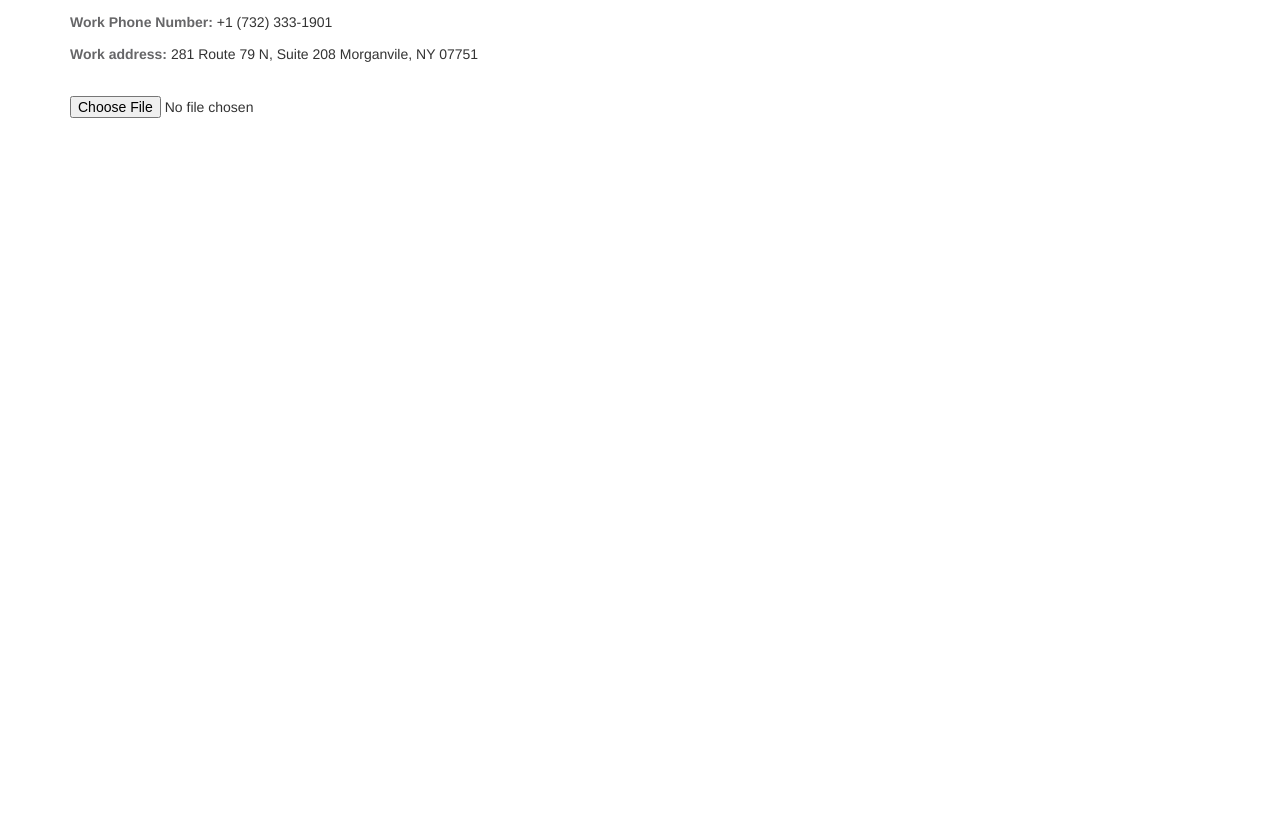
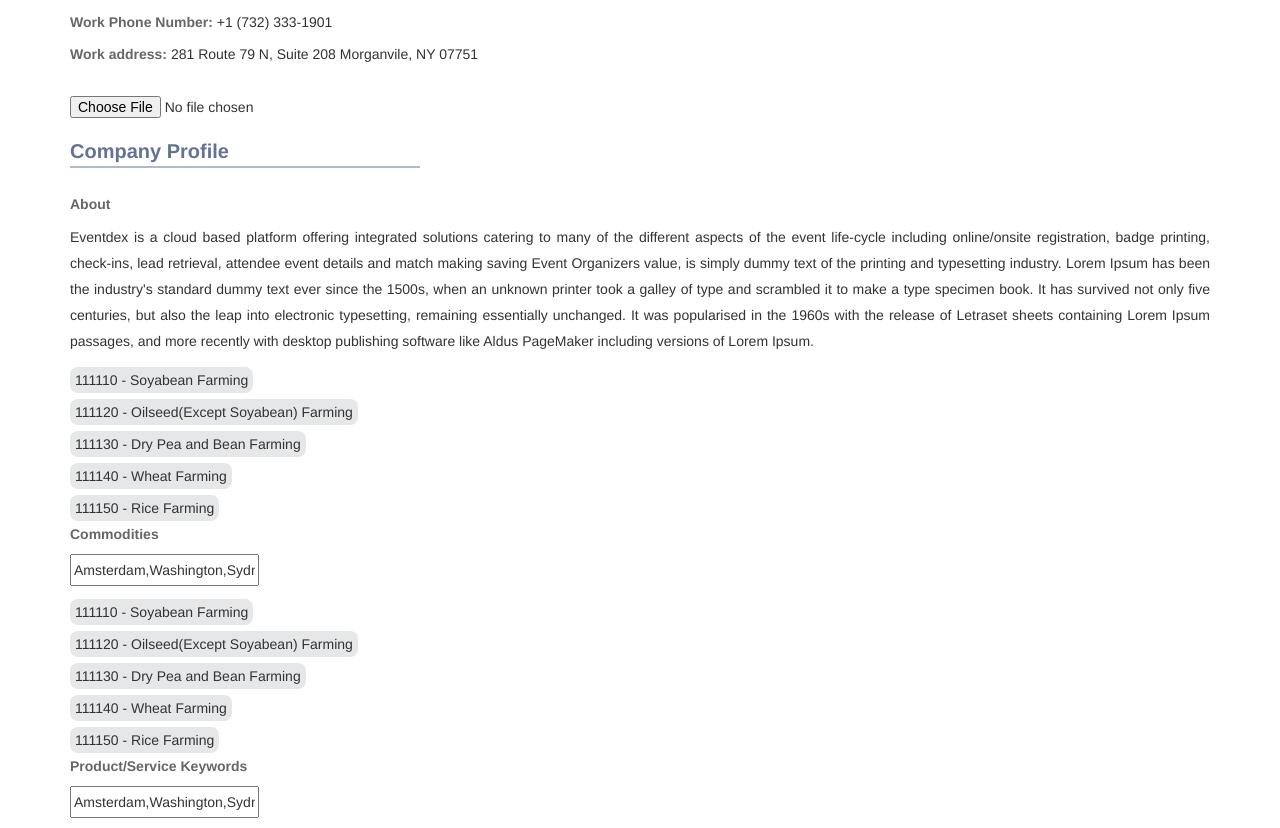
Before and after one commit to amit-shaw/angular-sf, an Angular app: page / in a window 1280 px wide. Shown: the part 367-1195 px from the top of the page. Before the commit the page ends 800 px from the top, so only its background shows below. Built offline with nearby package versions, Linux system fonts and the light colour scheme; what angular-font-awesome would draw is missing.

Commit message:
sandeep0506:company profile design

```diff
--- a/package.json
+++ b/package.json
@@ -21,9 +21,11 @@
     "@angular/platform-browser": "^5.2.0",
     "@angular/platform-browser-dynamic": "^5.2.0",
     "@angular/router": "^5.2.0",
+    "@ng-bootstrap/ng-bootstrap": "^2.0.0",
     "angular-font-awesome": "^3.1.2",
     "core-js": "^2.4.1",
     "font-awesome": "^4.7.0",
+    "ngx-tags-input": "^1.1.1",
     "rxjs": "^5.5.6",
     "zone.js": "^0.8.19"
   },
--- a/src/app/app.component.html
+++ b/src/app/app.component.html
@@ -1 +1,2 @@
 <app-basic-info></app-basic-info>
+<app-company-profile></app-company-profile>
--- a/src/app/app.module.ts
+++ b/src/app/app.module.ts
@@ -5,13 +5,15 @@
 import { AppComponent } from './app.component';
 import { BasicInfoComponent } from './basic-info/basic-info.component';
 import { AngularFontAwesomeModule } from 'angular-font-awesome';
+import { CompanyProfileComponent } from './company-profile/company-profile.component';
 
 
 
 @NgModule({
   declarations: [
     AppComponent,
-    BasicInfoComponent
+    BasicInfoComponent,
+    CompanyProfileComponent
   ],
   imports: [
     BrowserModule,
@@ -20,4 +22,5 @@
   providers: [],
   bootstrap: [AppComponent]
 })
+
 export class AppModule { }
--- /dev/null
+++ b/src/app/company-profile/company-profile.component.css
@@ -0,0 +1,7 @@
+.company-prof-header{font-size: 20px;font-weight: bold;color: #627396;line-height: 28px;padding: 19px 30px 6px 0px;}
+.company-prof .field-title{font-weight: bold;color: #666668; font-size: 14px;}
+.company-prof .field-descr{text-align: justify;line-height: 26px;}
+.company-prof .company-header-hr{border: solid 1px #b1bacb !important; margin-top: 1px;padding: 0;}
+.company-prof .margin-0{padding: 0px;}
+.naics-code-val{background: #E6E7E8; padding: 5px;border-radius: 8px;}
+.naics-code-data{line-height: 32px;}
--- /dev/null
+++ b/src/app/company-profile/company-profile.component.html
@@ -0,0 +1,69 @@
+<div class="container">
+  <div class="row">
+    <div class="col-sm-12">
+      <div class="company-prof">
+      <div class="company-prof-header col-md-4">Company Profile
+      <hr class="company-header-hr">
+    </div>
+    <div class="col-md-12 margin-0">
+      <p class="field-title">About</p>
+      <p class="field-descr">Eventdex is a cloud based platform offering integrated solutions catering to many of the different aspects of the event life-cycle
+        including online/onsite registration, badge printing, check-ins, lead retrieval, attendee event details and match making saving
+        Event Organizers value, is simply dummy text of the printing and typesetting industry. Lorem Ipsum has been the industry's
+        standard dummy text ever since the 1500s, when an unknown printer took a galley of type and scrambled it to make a type
+        specimen book. It has survived not only five centuries, but also the leap into electronic typesetting, remaining essentially
+        unchanged. It was popularised in the 1960s with the release of Letraset sheets containing Lorem Ipsum passages, and more
+        recently with desktop publishing software like Aldus PageMaker including versions of Lorem Ipsum.</p>
+        </div>
+      <div class="col-md-12 margin-0">
+          <div>
+              <div class="naics-code-data row">
+                <div class="col-md-12 margin-bittom-1">
+                <span class="naics-code-val">111110 - Soyabean Farming</span>
+                </div>
+                <div class="col-md-12 margin-bittom-1">
+                <span class="naics-code-val">111120 - Oilseed(Except Soyabean) Farming</span>
+                </div>
+                <div class="col-md-12 margin-bittom-1">
+                <span class="naics-code-val">111130 - Dry Pea and Bean Farming</span>
+                </div>
+                <div class="col-md-12 margin-bittom-1">
+                <span class="naics-code-val">111140 - Wheat Farming</span>
+                </div>
+                <div class="col-md-12 margin-bittom-1">
+                <span class="naics-code-val">111150 - Rice Farming</span>
+                </div>
+                </div>
+            </div>
+          <p class="field-title" id="c">Commodities</p>
+          <p class="field-descr"><input type="text" value="Amsterdam,Washington,Sydney,Beijing,Cairo" data-role="tagsinput"/> </p>
+            </div>
+      <div class="col-md-12 margin-0">
+          <div>
+              <div class="naics-code-data row">
+                <div class="col-md-12 margin-bittom-1">
+                <span class="naics-code-val">111110 - Soyabean Farming</span>
+                </div>
+                <div class="col-md-12 margin-bittom-1">
+                <span class="naics-code-val">111120 - Oilseed(Except Soyabean) Farming</span>
+                </div>
+                <div class="col-md-12 margin-bittom-1">
+                <span class="naics-code-val">111130 - Dry Pea and Bean Farming</span>
+                </div>
+                <div class="col-md-12 margin-bittom-1">
+                <span class="naics-code-val">111140 - Wheat Farming</span>
+                </div>
+                <div class="col-md-12 margin-bittom-1">
+                <span class="naics-code-val">111150 - Rice Farming</span>
+                </div>
+                </div>
+            </div>
+        <p class="field-title" id="c">Product/Service Keywords</p>
+        <p class="field-descr"><input type="text" value="Amsterdam,Washington,Sydney,Beijing,Cairo" data-role="tagsinput"/> </p>
+        </div>
+      </div>
+    </div>
+
+
+  </div>
+</div>
--- /dev/null
+++ b/src/app/company-profile/company-profile.component.ts
@@ -0,0 +1,19 @@
+import { Component, OnInit } from '@angular/core';
+
+
+declare var $ :any;
+
+@Component({
+  selector: 'app-company-profile',
+  templateUrl: './company-profile.component.html',
+  styleUrls: ['./company-profile.component.css']
+})
+export class CompanyProfileComponent implements OnInit {
+
+  constructor() { }
+
+  ngOnInit() {
+
+  }
+
+}
```
Also changed, not shown: 2 other files (tests, documents, lock files or other folders).
